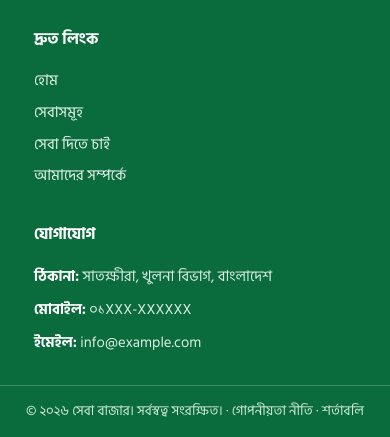
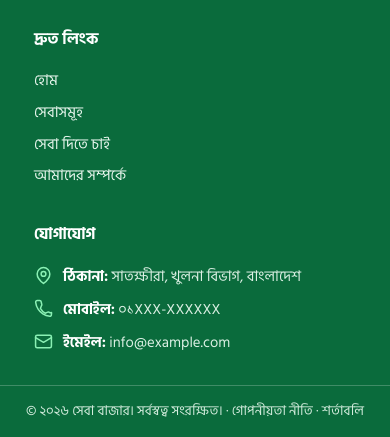
Before and after one commit to SM-Amzad-Hossain/Sheba-Bazer, a plain HTML site: page index.html in a window 390 px wide. Shown: the part 4833-5270 px from the top of the page. Drawn offline with Linux system fonts and the light colour scheme.

Commit message:
Footer: restore icons on the যোগাযোগ column (map pin, phone, mail)
The draft-matching footer keeps everything from the previous commit
(medium green #0a6b3c, plain সেবা বাজার wordmark, দ্রুত লিংক with সেবা দিতে চাই,
bottom bar with গোপনীয়তা নীতি · শর্তাবলি) and adds the line icons back in
the contact column — 'icon everything' per request.

Note on fidelity: the live draft's footer HTML is not publicly reachable
(REST extraction cuts at </main>, Elementor library requires auth), so the
footer geometry/links/colors come from the attached rendering of the draft;
the icons are the same set used across the site.

Co-authored-by: arena-agent <297053741+arena-agent@users.noreply.github.com>

```diff
--- a/css/styles.css
+++ b/css/styles.css
@@ -620,7 +620,11 @@ img, svg { display: block; }
 }
 .footer-link:hover { color: #ffffff; transform: translateX(4px); text-decoration: underline; text-underline-offset: 3px; }
 
-.footer-contact { font-size: .92rem; padding: 4px 0; color: #dcf0e4; line-height: 1.7; margin: 0; }
+.footer-contact {
+  display: flex; align-items: flex-start; gap: 10px;
+  font-size: .92rem; padding: 4px 0; color: #dcf0e4; line-height: 1.7; margin: 0;
+}
+.footer-contact svg { color: #8af0b4; flex: 0 0 auto; margin-top: 2px; }
 .footer-contact strong { color: #fff; font-weight: 700; }
 .footer-contact-link { color: #dcf0e4; text-decoration: none; }
 .footer-contact-link:hover { color: #fff; text-decoration: underline; text-underline-offset: 3px; }
--- a/js/components.js
+++ b/js/components.js
@@ -70,9 +70,9 @@ window.SHEBA_BAZER_FOOTER = `<!-- ══════════ FOOTER (matches
 
     <div class="footer-col">
       <h3 class="footer-heading">যোগাযোগ</h3>
-      <p class="footer-contact"><strong>ঠিকানা:</strong> সাতক্ষীরা, খুলনা বিভাগ, বাংলাদেশ</p>
-      <p class="footer-contact"><strong>মোবাইল:</strong> <a class="footer-contact-link" href="tel:01700000000">০১XXX-XXXXXX</a></p>
-      <p class="footer-contact"><strong>ইমেইল:</strong> <a class="footer-contact-link" href="mailto:info@example.com">info@example.com</a></p>
+      <p class="footer-contact"><svg width="19" height="19" viewBox="0 0 24 24" fill="none" stroke="currentColor" stroke-width="1.9" stroke-linecap="round" stroke-linejoin="round" aria-hidden="true"><path d="M20 10c0 6-8 12-8 12s-8-6-8-12a8 8 0 0 1 16 0Z"/><circle cx="12" cy="10" r="3"/></svg><span><strong>ঠিকানা:</strong> সাতক্ষীরা, খুলনা বিভাগ, বাংলাদেশ</span></p>
+      <p class="footer-contact"><svg width="19" height="19" viewBox="0 0 24 24" fill="none" stroke="currentColor" stroke-width="1.9" stroke-linecap="round" stroke-linejoin="round" aria-hidden="true"><path d="M22 16.92v3a2 2 0 0 1-2.18 2 19.79 19.79 0 0 1-8.63-3.07 19.5 19.5 0 0 1-6-6 19.79 19.79 0 0 1-3.07-8.67A2 2 0 0 1 4.11 2h3a2 2 0 0 1 2 1.72c.13.96.36 1.9.7 2.81a2 2 0 0 1-.45 2.11L8.09 11.91a16 16 0 0 0 6 6l3.27-1.27a2 2 0 0 1 2.11.45c.91.34 1.85.57 2.81.7A2 2 0 0 1 22 16.92z"/></svg><span><strong>মোবাইল:</strong> <a class="footer-contact-link" href="tel:01700000000">০১XXX-XXXXXX</a></span></p>
+      <p class="footer-contact"><svg width="19" height="19" viewBox="0 0 24 24" fill="none" stroke="currentColor" stroke-width="1.9" stroke-linecap="round" stroke-linejoin="round" aria-hidden="true"><rect x="2" y="4" width="20" height="16" rx="2"/><path d="m22 7-10 6L2 7"/></svg><span><strong>ইমেইল:</strong> <a class="footer-contact-link" href="mailto:info@example.com">info@example.com</a></span></p>
     </div>
   </div>
   <div class="footer-bottom">
```
